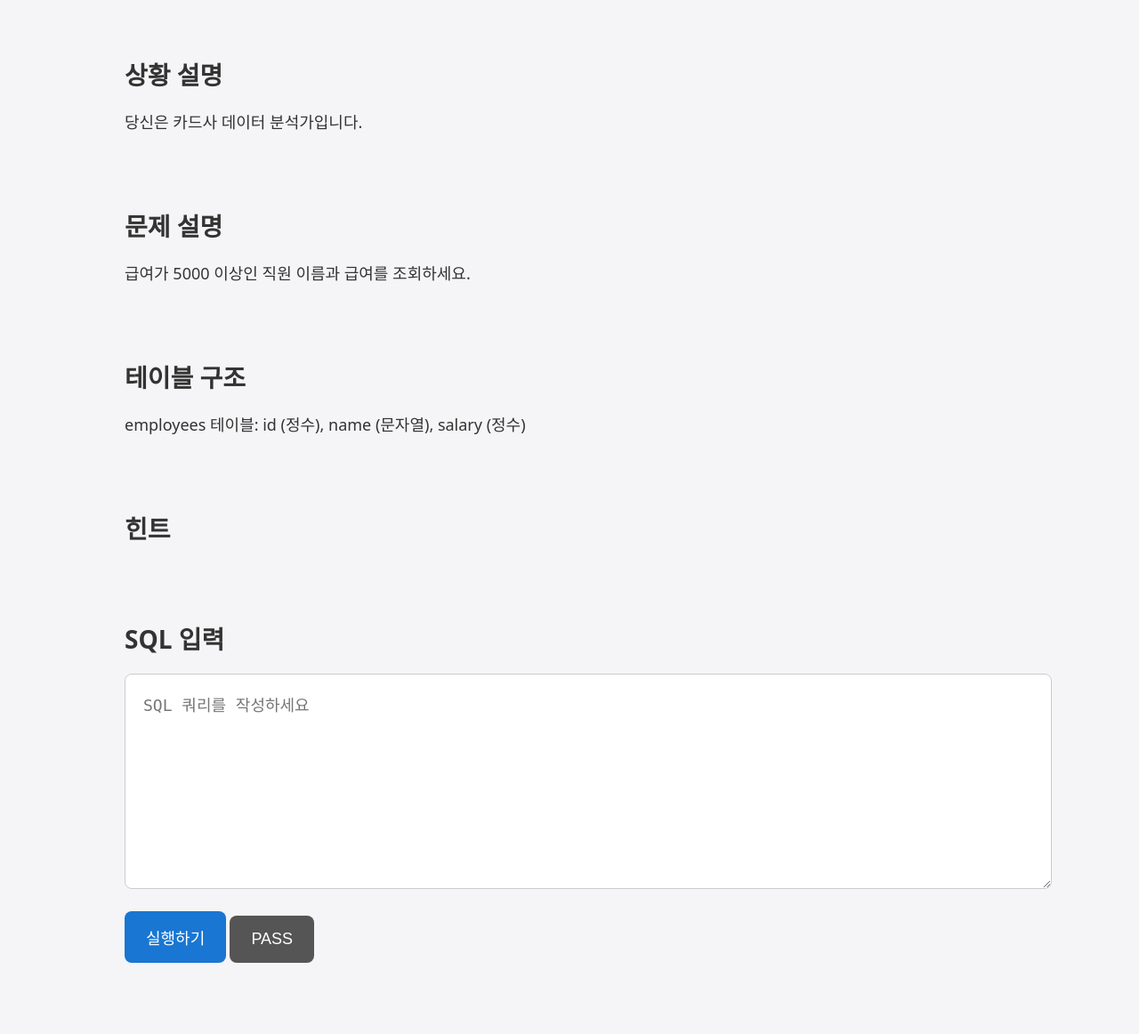
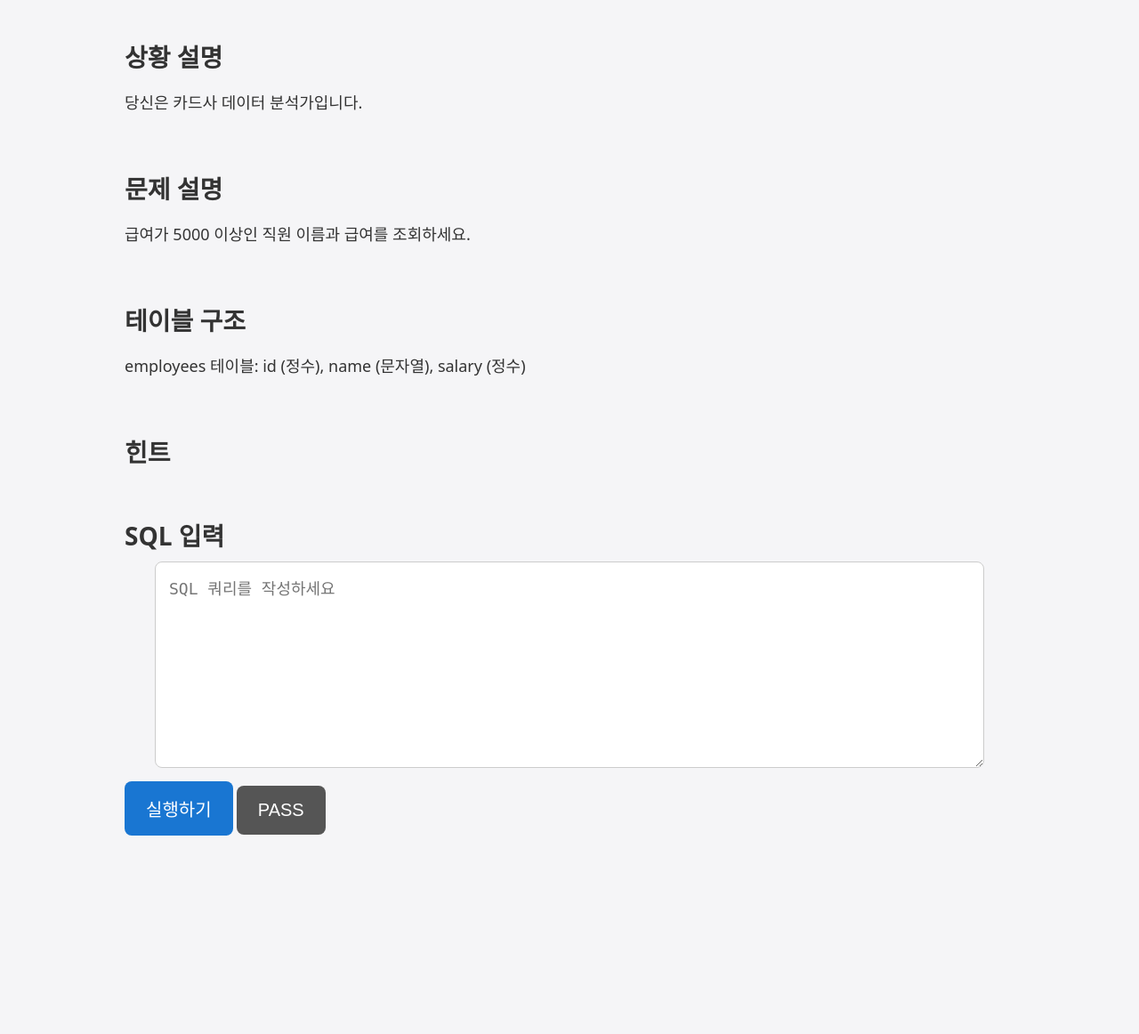
Before and after one commit to melonshoping/sql-quiz-starter, a Flask app: page /quiz/1 in a window 1280 px wide. Shown: the whole page at 89% size. After the commit the page ends 939 px from the top, so only its background shows below. Run offline with Flask 3, Linux system fonts and the light colour scheme.

Commit message:
Update style.css

```diff
--- a/static/style.css
+++ b/static/style.css
@@ -1,4 +1,4 @@
-/* Reset */
+/* 기본 */
 body {
     margin: 0;
     padding: 0;
@@ -13,51 +13,52 @@ body {
 /* 공통 컨테이너 */
 .container {
     width: 90%;
-    max-width: 1000px;
+    max-width: 600px;
     margin: 0 auto;
-    padding: 40px 20px;
+    padding: 20px;
     flex: 1;
     display: flex;
     flex-direction: column;
     justify-content: center;
 }
 
-/* 섹션 공통 */
+/* 섹션 스타일 */
 .section {
-    margin-bottom: 40px;
+    margin-bottom: 20px;
 }
 
 .intro-section {
     text-align: center;
+    margin-top: 40px;
 }
 
 .quiz-container {
-    padding-top: 40px;
+    padding-top: 20px;
 }
 
-/* 텍스트 스타일 */
+/* 텍스트 */
 h1 {
-    font-size: 32px;
+    font-size: 28px;
     font-weight: bold;
+    margin-bottom: 20px;
 }
 
 h2 {
     font-size: 24px;
-    font-weight: 600;
-    margin-bottom: 20px;
+    margin-bottom: 10px;
 }
 
 p {
-    font-size: 18px;
+    font-size: 20px;
     line-height: 1.6;
 }
 
 /* 버튼 */
 a.btn-start, .btn-run, .btn-pass, .btn-next, .btn-hint {
     display: inline-block;
-    margin-top: 20px;
+    margin-top: 15px;
     padding: 16px 24px;
-    font-size: 18px;
+    font-size: 20px;
     background-color: #1976D2;
     color: #fff;
     border: none;
@@ -65,6 +66,7 @@ a.btn-start, .btn-run, .btn-pass, .btn-next, .btn-hint {
     text-decoration: none;
     text-align: center;
     cursor: pointer;
+    min-height: 50px;
 }
 
 .btn-pass {
@@ -81,13 +83,17 @@ a.btn-start, .btn-run, .btn-pass, .btn-next, .btn-hint {
 
 /* SQL 입력창 */
 textarea {
-    width: 100%;
+    width: 90%;
     min-height: 200px;
-    padding: 20px;
-    font-size: 16px;
+    margin-top: 10px;
+    padding: 15px;
+    font-size: 20px;
     border: 1px solid #ccc;
     border-radius: 8px;
     background: #fff;
+    display: block;
+    margin-left: auto;
+    margin-right: auto;
 }
 
 /* 결과 테이블 */
@@ -104,9 +110,9 @@ table {
 
 th, td {
     border: 1px solid #ccc;
-    padding: 12px;
+    padding: 10px;
     text-align: center;
-    font-size: 16px;
+    font-size: 18px;
 }
 
 /* 모달 */
@@ -137,10 +143,15 @@ th, td {
     cursor: pointer;
 }
 
-/* 반응형 */
-@media (min-width: 768px) {
+/* PC 반응형 */
+@media (min-width: 1024px) {
+    .container {
+        width: 80%;
+        max-width: 1000px;
+    }
+
     h1 {
-        font-size: 36px;
+        font-size: 32px;
     }
     h2 {
         font-size: 28px;
@@ -149,10 +160,3 @@ th, td {
         font-size: 18px;
     }
 }
-
-@media (min-width: 1024px) {
-    .container {
-        width: 80%;
-        max-width: 1000px;
-    }
-}
```
